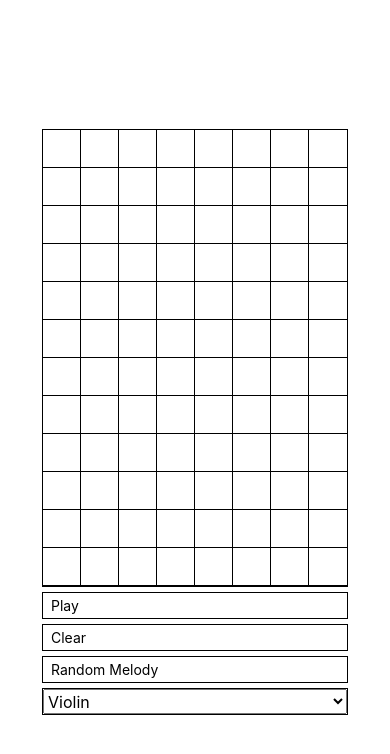
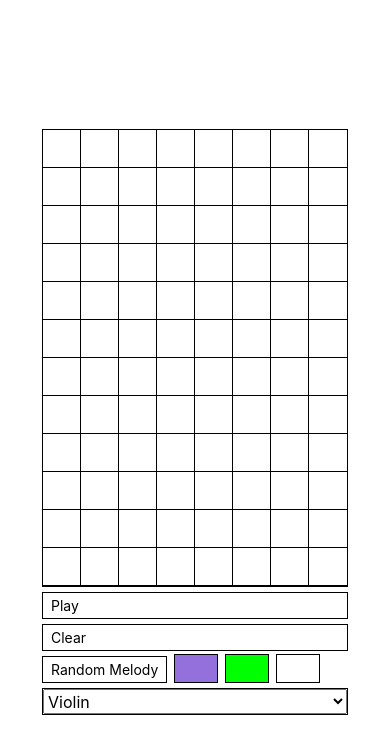
Before and after one commit to pixel-rain/crane-forest, a React Native app: screen / in a window 390 px wide. Shown: the top 754 px of the page. Built offline with nearby package versions, Linux system fonts and the light colour scheme.

Commit message:
added select which instruments to use for random melody

```diff
--- a/components/Player.tsx
+++ b/components/Player.tsx
@@ -12,6 +12,7 @@ export default function Player() {
   const x = useSelector((state: State) => state.x);
   const y = useSelector((state: State) => state.y);
   const instrument = useSelector((state: State) => state.instrument);
+  const randomInstruments = useSelector((state: State) => state.random_instruments);
 
   const instrumentKeys = {
     violin: [
@@ -104,19 +105,21 @@ export default function Player() {
                       }
                   }
                   else if (neighbors === 3) {
-                      field[i][j] = Object.keys(instrumentKeys)[Math.floor(Math.random() * 3)];
+                      field[i][j] = instruments[Math.floor(Math.random() * instruments.length)];
                   }
               }
           }
       }
       return field;
     }
+    const instruments = Object.keys(randomInstruments).filter(i => randomInstruments[i]);
+    if (instruments.length === 0) return;
     const field = [];
     for (let i = 0; i < y; i++) {
         const temp = [];
         for (let j = 0; j < x; j++) {
             if (Math.floor(Math.random() * 3) === 1) {
-                temp.push(Object.keys(instrumentKeys)[Math.floor(Math.random() * 3)]);
+                temp.push(instruments[Math.floor(Math.random() * instruments.length)]);
             }
             else {
                 temp.push("none");
@@ -167,12 +170,41 @@ export default function Player() {
         >
           <Text>Clear</Text>
         </TouchableHighlight>
+        <View style={styles.randomRow}>
           <TouchableHighlight
             style={styles.controlButton}
             onPress={() => composeRandomMuelody()}
           >
             <Text>Random Melody</Text>
           </TouchableHighlight>
+          <TouchableWithoutFeedback
+            onPress={() =>
+              dispatch({ type: 'SELECT_INSTRUMENT_FOR_RANDOM_MELODY', payload: {randomInstrumentToChange: 'violin'} })
+            }
+          >
+            <View
+              style={{...styles.tempRandomKey, backgroundColor: randomInstruments['violin'] ? instrumentColors['violin'] : 'white'}}
+            ></View>
+          </TouchableWithoutFeedback>
+          <TouchableWithoutFeedback
+            onPress={() =>
+              dispatch({ type: 'SELECT_INSTRUMENT_FOR_RANDOM_MELODY', payload: {randomInstrumentToChange: 'flute'} })
+            }
+          >
+            <View
+              style={{...styles.tempRandomKey, backgroundColor: randomInstruments['flute'] ? instrumentColors['flute'] : 'white'}}
+            ></View>
+          </TouchableWithoutFeedback>
+          <TouchableWithoutFeedback
+            onPress={() =>
+              dispatch({ type: 'SELECT_INSTRUMENT_FOR_RANDOM_MELODY', payload: {randomInstrumentToChange: 'contrabassoon'} })
+            }
+          >
+            <View
+              style={{...styles.tempRandomKey, backgroundColor: randomInstruments['contrabassoon'] ? instrumentColors['contrabassoon'] : 'white'}}
+            ></View>
+          </TouchableWithoutFeedback>
+        </View>
         <View style={styles.picker}>
           <Picker
             style={styles.pickerItem}
@@ -197,7 +229,7 @@ const styles = StyleSheet.create({
   key: {
     width: 40,
     height: 40,
-    margin: -1,
+    margin: -1, //to make their borders collapse
     borderWidth: 1
   },
   keyLine: {
@@ -217,4 +249,23 @@ const styles = StyleSheet.create({
   pickerItem: {
     height: 25,
   },
+  randomRow: {
+    flexDirection: 'row',
+    alignItems: 'flex-end',
+  },
+  tempRandomKey: { //a temporary layout
+    borderWidth: 1,
+    width: 44,
+    height: 29,
+    marginLeft: 7,
+  },
+  tempPurple: {
+    backgroundColor: 'mediumpurple',
+  },
+  tempLime: {
+    backgroundColor: 'lime',
+  },
+  tempRed: {
+    backgroundColor: 'orangered',
+  },
 });
--- a/reducers/rootReducer.ts
+++ b/reducers/rootReducer.ts
@@ -2,12 +2,14 @@ const UPDATE_MELODY = 'UPDATE_MELODY';
 const CLEAR_MELODY = 'CLEAR_MELODY';
 const CHANGE_INSTRUMENT = 'CHANGE_INSTRUMENT';
 const RANDOM_MELODY = 'RANDOM_MELODY';
+const SELECT_INSTRUMENT_FOR_RANDOM_MELODY = 'SELECT_INSTRUMENT_FOR_RANDOM_MELODY';
 
 const initialState = {
     notes: [],
     x: 8,
     y: 24,
-    instrument: 'violin'
+    instrument: 'violin',
+    random_instruments: {violin: true, flute: true, contrabassoon: false},
 };
 
 for (let i = 0; i < initialState.y; i++) {
@@ -23,6 +25,7 @@ export interface State {
     x: number;
     y: number;
     instrument: string;
+    random_instruments: object,
 }
 
 interface Action {
@@ -33,6 +36,7 @@ interface Action {
         instrumentToPlay: string,
         instrumentToSelect: string,
         newNotes: string[][],
+        randomInstrumentToChange: string,
     };
 }
 
@@ -43,15 +47,20 @@ export default function rootReducer(state: State = initialState, action: Action)
             const temp = [...state.notes];
             temp[yPos] = [...temp[yPos]];
             temp[yPos][xPos] = instrumentToPlay;
-            return {...state, notes: [...temp]};
+            return {...state, notes: [...temp]}; //maybe the second spreading is excessive
         case CLEAR_MELODY:
             return {...initialState, notes: [...initialState.notes]};
         case CHANGE_INSTRUMENT:
-                const {instrumentToSelect} = action.payload;
+            const {instrumentToSelect} = action.payload;
             return {...state, notes: [...state.notes], instrument: instrumentToSelect};
-            case RANDOM_MELODY:
-                const {newNotes} = action.payload;
+        case RANDOM_MELODY:
+            const {newNotes} = action.payload;
             return {...state, notes: [...newNotes]};
+        case SELECT_INSTRUMENT_FOR_RANDOM_MELODY:
+            const {randomInstrumentToChange} = action.payload;
+            const temp2 = {...state.random_instruments};
+            temp2[randomInstrumentToChange] = temp2[randomInstrumentToChange] ? false : true;
+            return {...state, random_instruments: {...temp2}}; //maybe the second spreading is excessive
         default:
             return state;
     }
```
Lines whose indentation alone changed are shown as unchanged.
